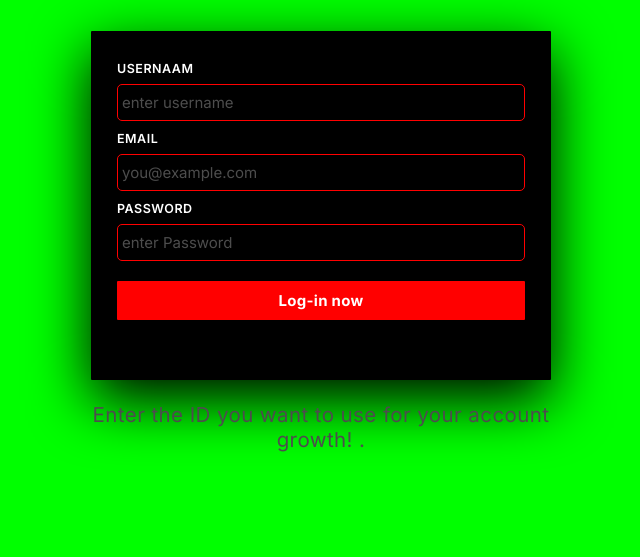
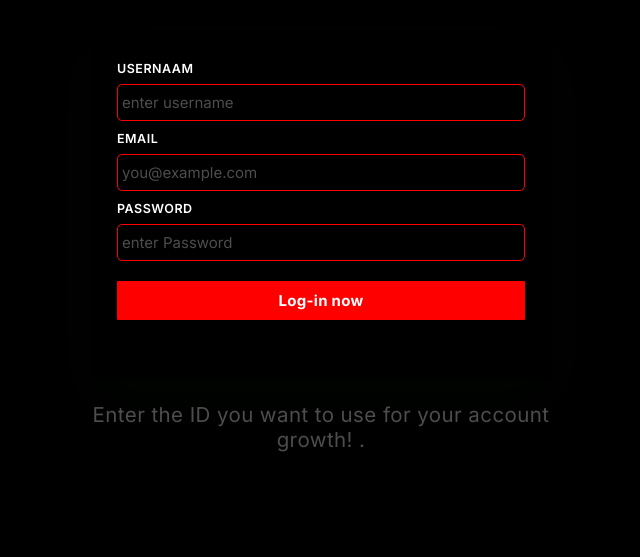
Before and after one commit to livnsox-debug/Plus, a plain HTML site: page Index.html in a window 1280 px wide. Shown: the part 243-800 px from the top of the page, without its empty margins (319-959 px from the left). Drawn offline with nearby package versions, Linux system fonts and the light colour scheme; a web font is replaced by a local one.

Commit message:
Change background color from green to black

```diff
--- a/Index.html
+++ b/Index.html
@@ -8,7 +8,7 @@
 <link href="https://fonts.googleapis.com/css2?family=Playfair+Display:ital,wght@0,500;0,700;1,500&family=Inter:wght@400;500;600;700&display=swap" rel="stylesheet">
 <style>
   :root{
-    --bg: #0f0;
+    --bg: #000;
     --card: #000;
     --card-border: #f00;
     --gold: #f00;
```
